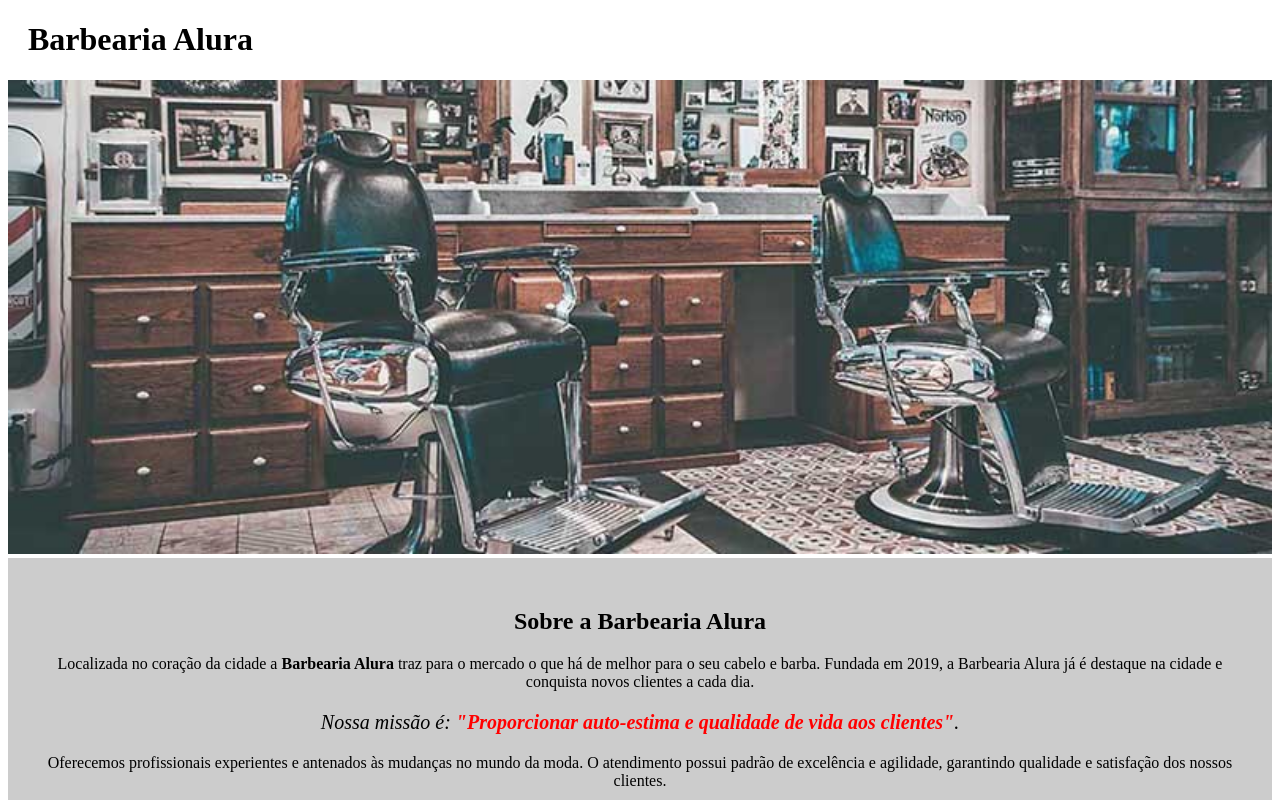
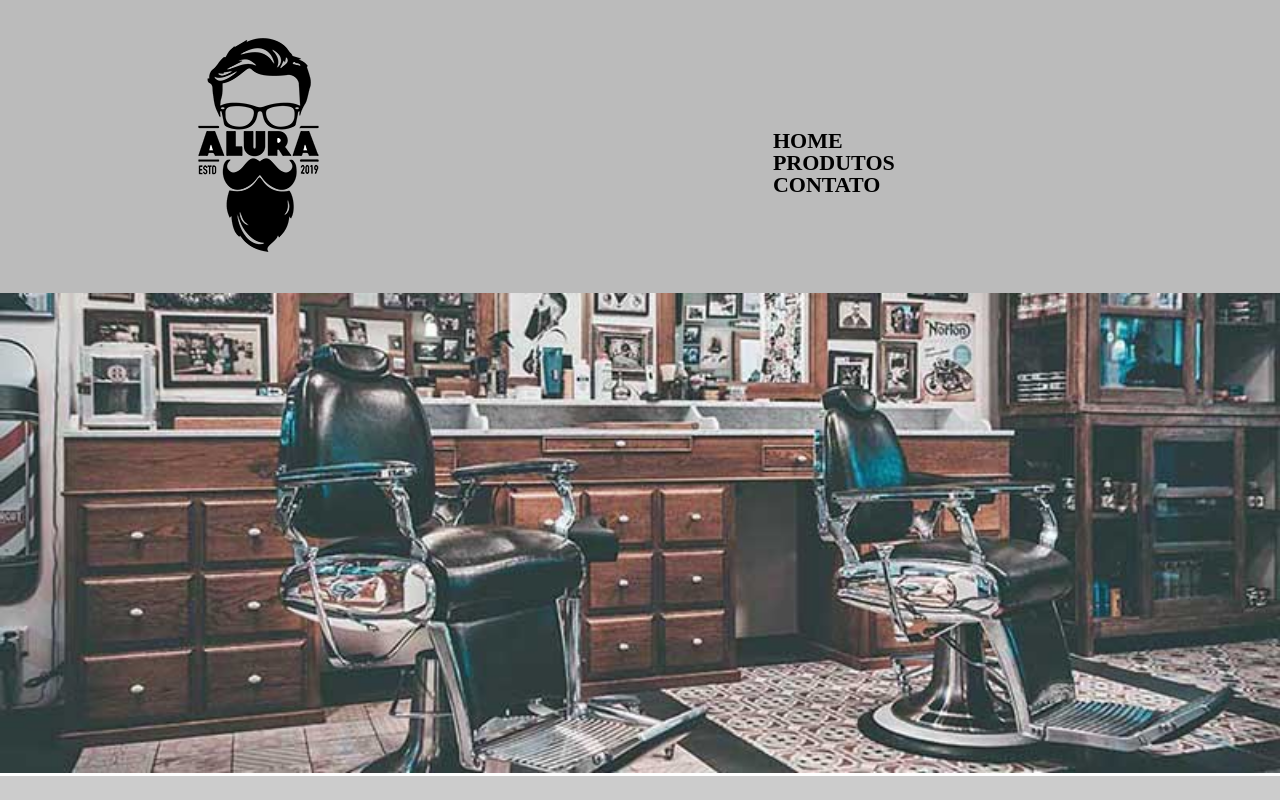
Before and after one commit to CristianC12/HTML5-e-CSS3-, a plain HTML site: page index.html in a window 1280 px wide. Shown: the top 800 px of the page. Drawn offline with Linux system fonts and the light colour scheme.

Commit message:
Melhorando o HTML da home

```diff
--- a/index.html
+++ b/index.html
@@ -1,26 +1,37 @@
 <!DOCTYPE html>
-<html lang="pt-br">
+<html>
     <head>
         <meta charset="UTF-8">
         <title>Barbearia Alura</title>
+        <link rel="stylesheet" href="reset.css">
         <link rel="stylesheet" href="style-home.css">
-        <style>
-        </style>
+        <link rel="stylesheet" href="style.css">
     </head>
-    <body >
+    <body>
         <header>
-            <h1 class="titulo-principal">Barbearia Alura</h1>
+            <div class="caixa">
+                <h1><img src="imagens/logo.png" alt="Logo da Babearia Alura"></h1>
+                <nav>
+                    <ul>
+                        <li><a href="index.html">Home</a></li>
+                        <li><a href="produtos.html">Produtos</a></li>
+                        <li><a href="contato.html">Contato</a></li>
+                    </ul>
+                </nav>
+            </div>
         </header>
+
+        <main>
             <img id="banner" src="banner.jpg">
             <div class="principal">
                 <h2 class="titulo-centralizado" >Sobre a Barbearia Alura</h2>
 
-            <p style="">Localizada no coração da cidade a <strong>Barbearia Alura</strong> traz para o mercado o que há de melhor para o seu cabelo e barba.
+                <p>Localizada no coração da cidade a <strong>Barbearia Alura</strong> traz para o mercado o que há de melhor para o seu cabelo e barba.
                 Fundada em 2019, a Barbearia Alura já é destaque na cidade e conquista novos clientes a cada dia.</p>
 
                 <p id="missao"><em>Nossa missão é: <strong>"Proporcionar auto-estima e qualidade de vida aos clientes"</strong>.</em></p>
 
-            <p style="">Oferecemos profissionais experientes e antenados às mudanças no mundo da moda. O atendimento possui padrão de excelência
+                <p>Oferecemos profissionais experientes e antenados às mudanças no mundo da moda. O atendimento possui padrão de excelência
                 e agilidade, garantindo qualidade e satisfação dos nossos clientes.</p>
             </div>
 
@@ -36,6 +47,13 @@
 
                 <img src="beneficios.jpg" class="imagembeneficios">
             </div>
+        </main>
+
+        <footer>
+            <img src="imagens/logo-branco.png" alt="Logo da Babearia Alura">
+            <p class="copyright">&copy; Copyright Barbearia Alura - 2019</p>
+        </footer>
+
     </body>
 
 
--- a/style.css
+++ b/style.css
@@ -89,8 +89,11 @@ footer {
     margin-top: 20px;
 }
 
+main.contato-produtos {
+    width: 940px;
+}
+
 main {
-    width: 940px;
     margin: 0 auto;
 }
 
```
Also changed, not shown: contato.html (+1 -1 lines), produtos.html (+1 -1 lines). Lines whose indentation alone changed are shown as unchanged.
